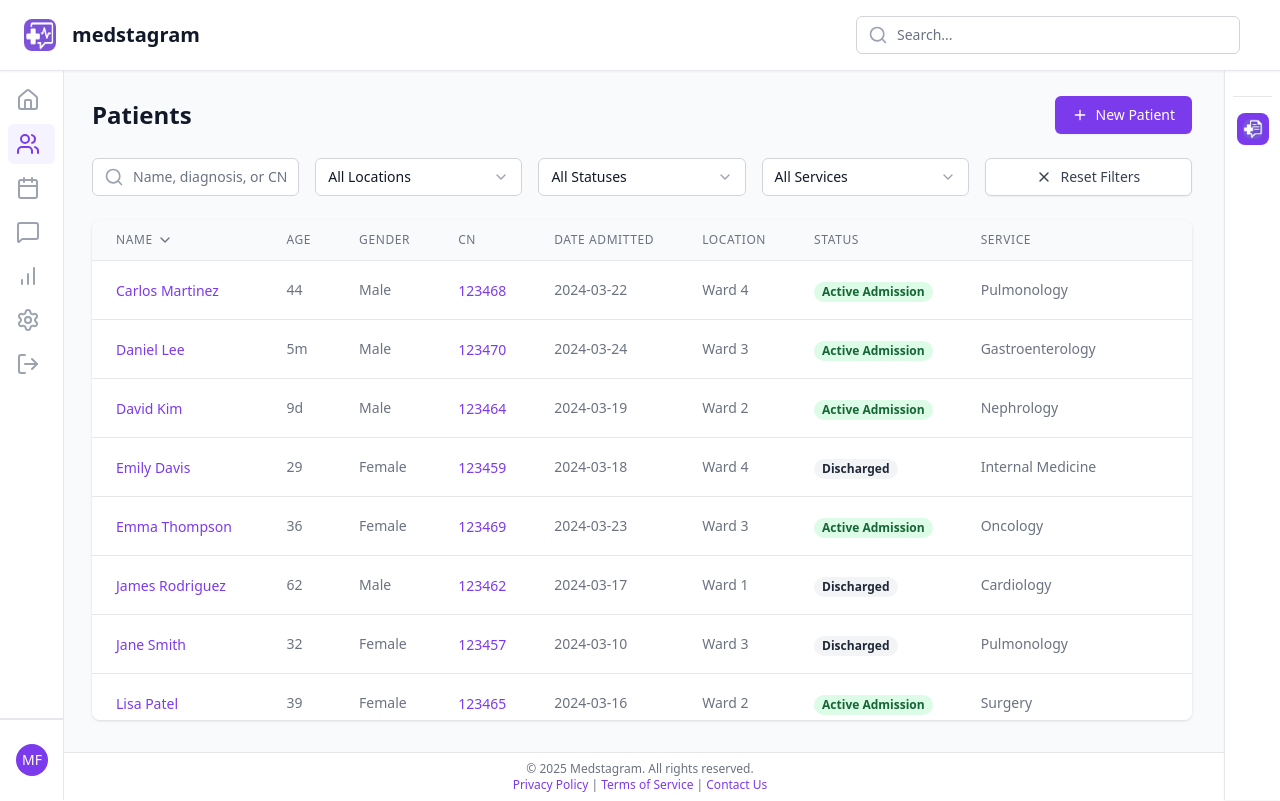
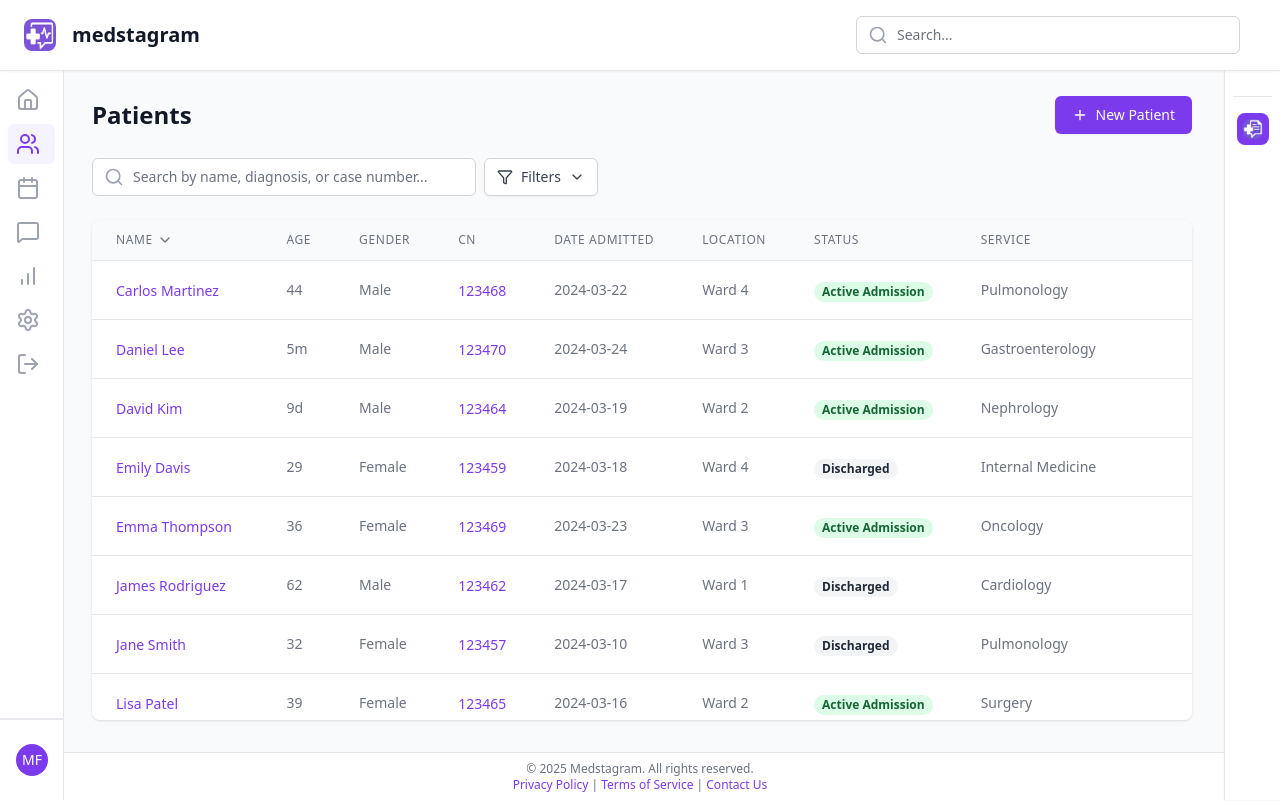
Before and after one commit to mfranco1/medstagram, a React (Vite) app in the folder frontend/: page /patients in a window 1280 px wide. Built offline with nearby package versions, Linux system fonts and the light colour scheme.

Commit message:
mod: improved patients search and filters ui/ux

```diff
--- a/frontend/src/pages/PatientsPage.tsx
+++ b/frontend/src/pages/PatientsPage.tsx
@@ -1,6 +1,6 @@
 import { useState } from 'react'
 import { MainLayout } from '../components/layout/MainLayout'
-import { Search, Plus, X } from 'lucide-react'
+import { Search, Plus, X, Filter, ChevronDown } from 'lucide-react'
 import { useNavigate } from 'react-router-dom'
 import { NewPatientModal } from '../components/patient/NewPatientModal'
 import { Toast, type ToastType } from '../components/ui/Toast'
@@ -24,6 +24,7 @@ export default function PatientsPage() {
   const [isNewPatientModalOpen, setIsNewPatientModalOpen] = useState(false)
   const [patients, setPatients] = useState<Patient[]>(mockPatients)
   const [toast, setToast] = useState<{ message: string; type: ToastType } | null>(null)
+  const [isFiltersOpen, setIsFiltersOpen] = useState(false)
 
   const handleSort = (field: keyof Patient) => {
     if (field === sortField) {
@@ -37,6 +38,15 @@ export default function PatientsPage() {
   const handlePatientClick = (patientId: number) => {
     navigate(`/soap/${patientId}`)
   }
+
+  const handleResetFilters = () => {
+    setSearchQuery('')
+    setLocationFilter('')
+    setStatusFilter('')
+    setServiceFilter('')
+  }
+
+  const activeFiltersCount = [locationFilter, statusFilter, serviceFilter].filter(Boolean).length
 
   const filteredPatients = patients.filter(patient => {
     const matchesSearch = patient.name.toLowerCase().includes(searchQuery.toLowerCase()) ||
@@ -91,13 +101,6 @@ export default function PatientsPage() {
     })
   }
 
-  const handleResetFilters = () => {
-    setSearchQuery('')
-    setLocationFilter('')
-    setStatusFilter('')
-    setServiceFilter('')
-  }
-
   return (
     <MainLayout>
       <div className="space-y-6">
@@ -114,20 +117,66 @@ export default function PatientsPage() {
         </div>
 
         {/* Search and Filters */}
-        <div className="grid grid-cols-1 md:grid-cols-5 gap-4">
-          <div className="relative">
+        <div className="space-y-4">
+          {/* Search Bar and Filters */}
+          <div className="flex items-center space-x-2">
+            <div className="relative w-96">
               <div className="absolute inset-y-0 left-0 pl-3 flex items-center pointer-events-none">
                 <Search className="h-5 w-5 text-gray-400" />
               </div>
               <input
                 type="text"
-              placeholder="Name, diagnosis, or CN..."
+                placeholder="Search by name, diagnosis, or case number..."
                 value={searchQuery}
                 onChange={(e) => setSearchQuery(e.target.value)}
-              className="block w-full pl-10 pr-3 py-2 border border-gray-300 rounded-md leading-5 bg-white placeholder-gray-500 focus:outline-none focus:placeholder-gray-400 focus:ring-1 focus:ring-violet-500 focus:border-violet-500 sm:text-sm"
+                className="block w-full pl-10 pr-10 py-2 border border-gray-300 rounded-md leading-5 bg-white placeholder-gray-500 focus:outline-none focus:placeholder-gray-400 focus:ring-1 focus:ring-violet-500 focus:border-violet-500 sm:text-sm"
               />
+              {searchQuery && (
+                <button
+                  onClick={() => setSearchQuery('')}
+                  className="absolute inset-y-0 right-0 pr-3 flex items-center text-gray-400 hover:text-gray-500"
+                >
+                  <X className="h-5 w-5" />
+                </button>
+              )}
             </div>
+
+            {/* Filters Button */}
+            <div className="relative">
+              <button
+                onClick={() => setIsFiltersOpen(!isFiltersOpen)}
+                className="inline-flex items-center px-3 py-2 border border-gray-300 rounded-md shadow-sm text-sm font-medium text-gray-700 bg-white hover:bg-gray-50 focus:outline-none focus:ring-2 focus:ring-offset-2 focus:ring-violet-500"
+              >
+                <Filter className="h-4 w-4 mr-2" />
+                Filters
+                {activeFiltersCount > 0 && (
+                  <span className="ml-2 inline-flex items-center px-2 py-0.5 rounded-full text-xs font-medium bg-violet-100 text-violet-800">
+                    {activeFiltersCount}
+                  </span>
+                )}
+                <ChevronDown className={`h-4 w-4 ml-2 transform transition-transform ${isFiltersOpen ? 'rotate-180' : ''}`} />
+              </button>
+
+              {/* Filters Dropdown */}
+              {isFiltersOpen && (
+                <div className="absolute z-20 mt-2 w-96 bg-white rounded-md shadow-lg border border-gray-200 p-4">
+                  <div className="flex justify-between items-center mb-4">
+                    <h3 className="text-sm font-medium text-gray-900">Filter Patients</h3>
+                    {activeFiltersCount > 0 && (
+                      <button
+                        onClick={handleResetFilters}
+                        className="inline-flex items-center px-2 py-1 text-sm font-medium text-gray-700 hover:text-gray-900 focus:outline-none"
+                      >
+                        <X className="h-4 w-4 mr-1" />
+                        Clear all
+                      </button>
+                    )}
+                  </div>
+                  <div className="grid grid-cols-1 gap-4">
                     <div>
+                      <label className="block text-sm font-medium text-gray-700 mb-1">
+                        Location
+                      </label>
                       <Select
                         value={locationFilter}
                         onChange={setLocationFilter}
@@ -142,6 +191,9 @@ export default function PatientsPage() {
                       />
                     </div>
                     <div>
+                      <label className="block text-sm font-medium text-gray-700 mb-1">
+                        Status
+                      </label>
                       <Select
                         value={statusFilter}
                         onChange={setStatusFilter}
@@ -156,6 +208,9 @@ export default function PatientsPage() {
                       />
                     </div>
                     <div>
+                      <label className="block text-sm font-medium text-gray-700 mb-1">
+                        Service
+                      </label>
                       <Select
                         value={serviceFilter}
                         onChange={setServiceFilter}
@@ -169,14 +224,10 @@ export default function PatientsPage() {
                         placeholder="Select service"
                       />
                     </div>
-          <div>
-            <button
-              onClick={handleResetFilters}
-              className="w-full inline-flex items-center justify-center px-4 py-2 border border-gray-300 rounded-md shadow-sm text-sm font-medium text-gray-700 bg-white hover:bg-gray-50 focus:outline-none focus:ring-2 focus:ring-offset-2 focus:ring-violet-500"
-            >
-              <X className="h-4 w-4 mr-2" />
-              Reset Filters
-            </button>
+                  </div>
+                </div>
+              )}
+            </div>
           </div>
         </div>
 
```
Lines whose indentation alone changed are shown as unchanged.
